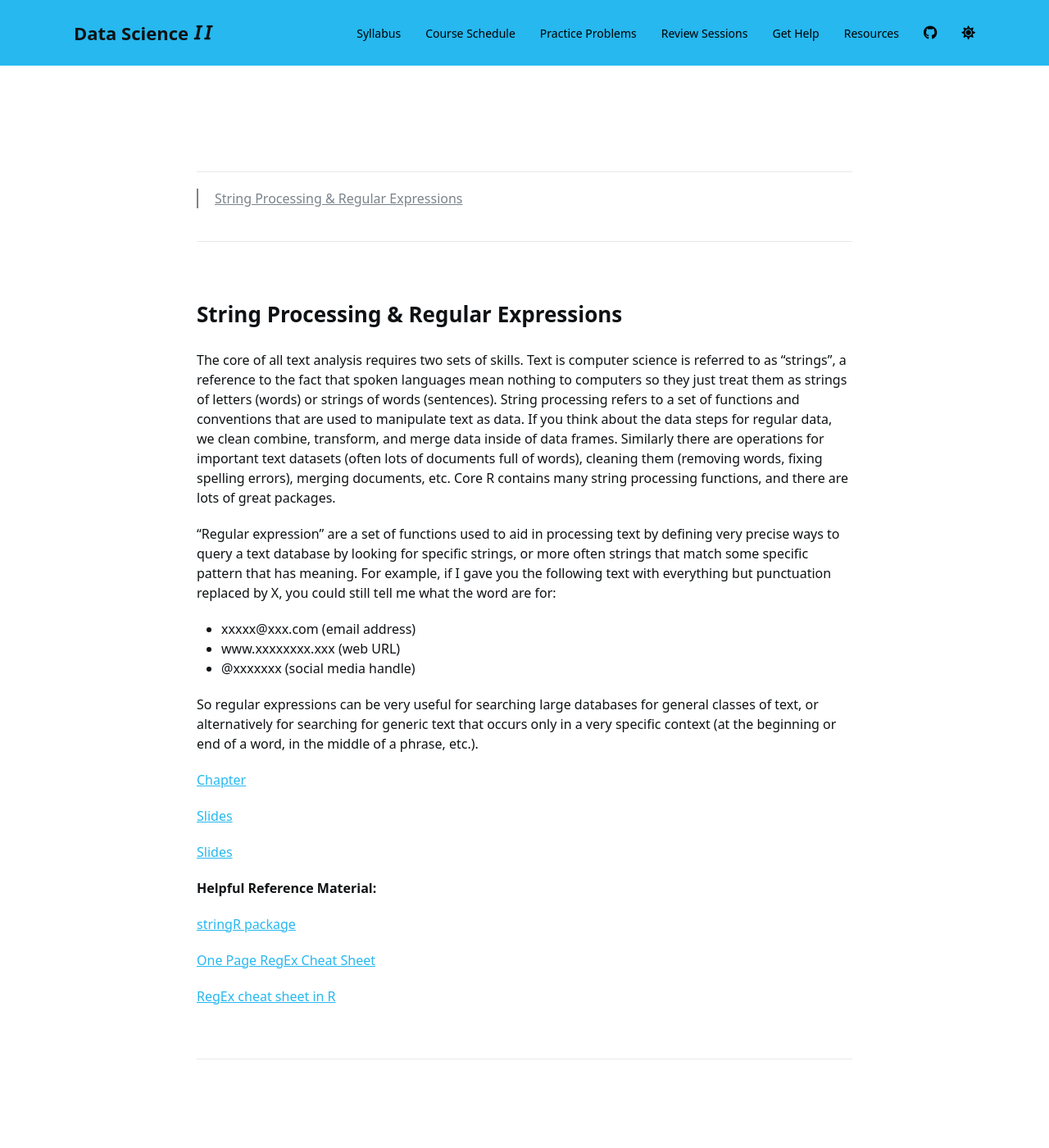
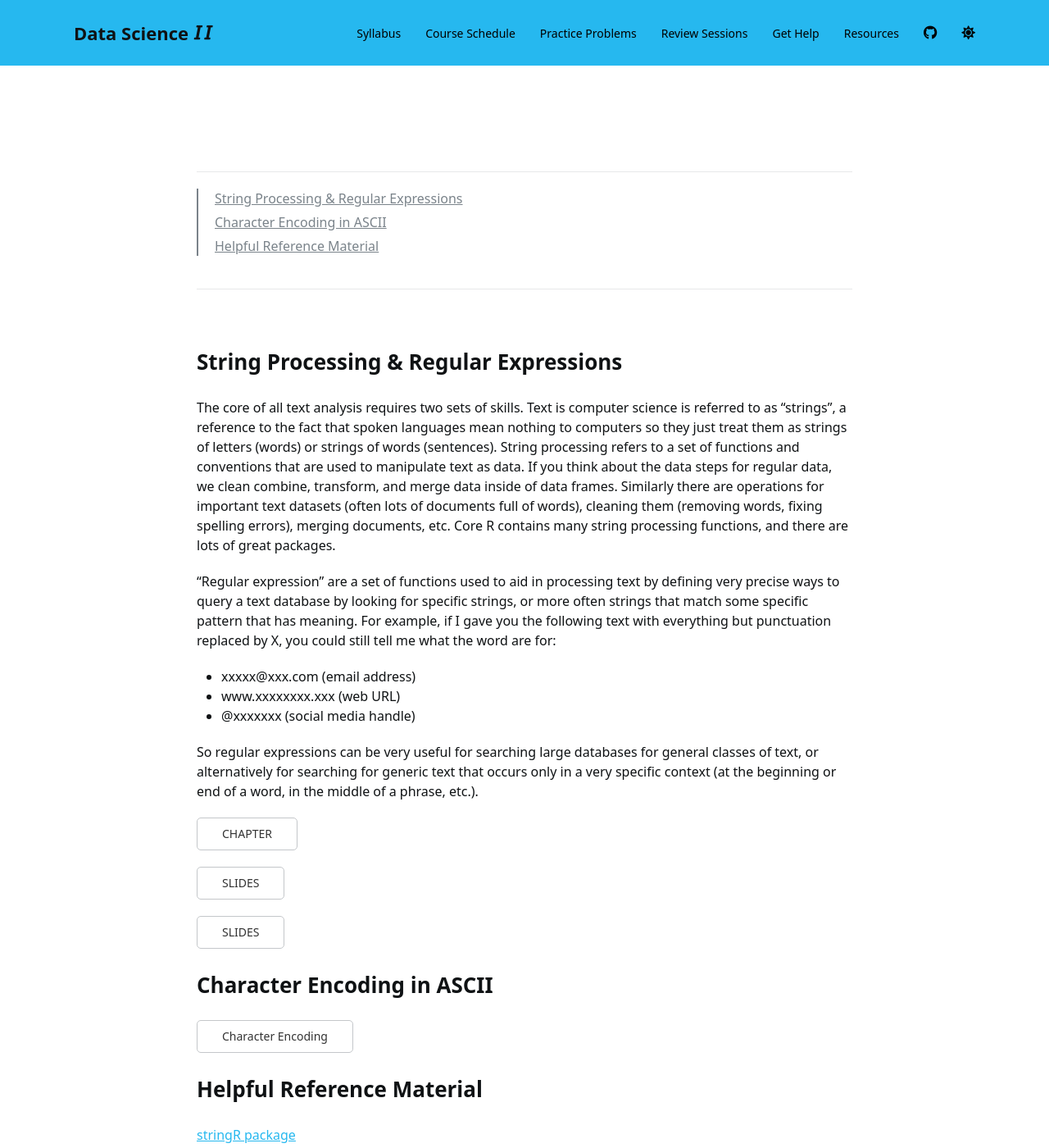
Before and after one commit to Watts-College/cpp-527-fall-2021, a Jekyll site: the page built from lectures/week-03.md, in a window 1280 px wide and 1400 px high, scrolled down 306 px. Shown: the whole window at 82% size. Built offline with Jekyll 4.4.1, drawn with Linux system fonts in a browser that asks for light colours; nearby versions of some CDN libraries; a script bundle is joined from its source files by our own code; library files that are not in the unit come from our copies; a style sheet for code colours, icons or effects is not loaded.

Commit message:
Update week-03.md

```diff
--- a/lectures/week-03.md
+++ b/lectures/week-03.md
@@ -31,13 +31,19 @@ The core of all text analysis requires two sets of skills. Text is computer scie
 
 So regular expressions can be very useful for searching large databases for general classes of text, or alternatively for searching for generic text that occurs only in a very specific context (at the beginning or end of a word, in the middle of a phrase, etc.).
 
-[Chapter](../string-processing.html)
+<a class="uk-button uk-button-default" href="../string-processing.html">CHAPTER</a>
 
-[Slides](https://github.com/DS4PS/cpp-527-spr-2020/raw/master/lectures/string-processing-slides.pdf)
+<a class="uk-button uk-button-default" href="https://github.com/DS4PS/cpp-527-spr-2020/raw/master/lectures/string-processing-slides.pdf">SLIDES</a>
 
-[Slides]({{pdf_base}}lectures/string-processing-slides.pdf)
+<a class="uk-button uk-button-default" href="../lectures/string-processing-slides.pdf">SLIDES</a>
 
-**Helpful Reference Material:**
+
+## Character Encoding in ASCII
+
+<a class="uk-button uk-button-default" href="../ascii/">Character Encoding</a>
+
+
+## Helpful Reference Material
 
 [stringR package](https://cran.r-project.org/web/packages/stringr/vignettes/stringr.html)
 
```
